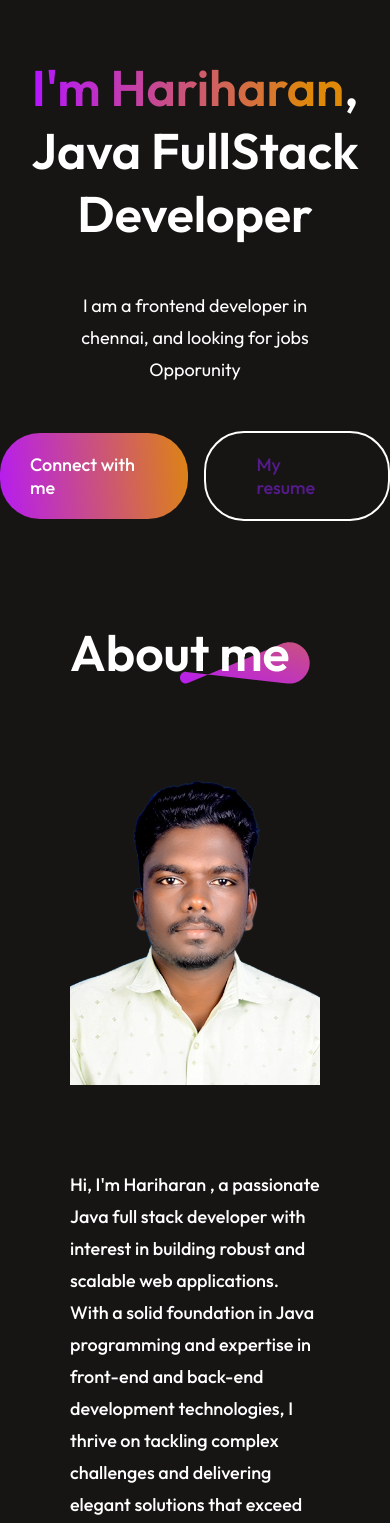
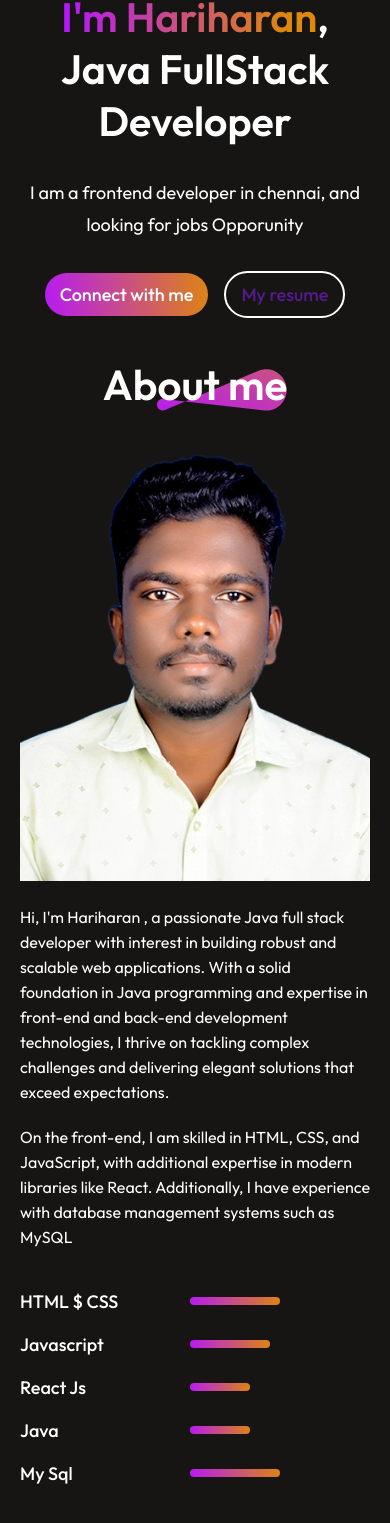
Before and after one commit to hariharann650/Hariharan_Portfolio, a React (Vite) app: page / in a window 390 px wide. Shown: the part 418-1941 px from the top of the page. Built offline with nearby package versions, Linux system fonts and the light colour scheme.

Commit message:
alter for the mobile

```diff
--- a/src/Components/About/About.css
+++ b/src/Components/About/About.css
@@ -103,17 +103,23 @@
 }
 @media screen and (max-width:768px){
   .about{
-    gap:80px;
-    margin:50px 70px;
-    align-items: start;
+    gap:20px;
+    margin:10px 20px;
+    align-items: center;
   }
+
   .about-title h1{
-    font-size: 50px;
+    font-size: 42px;
     padding:0;
   }
   .about-title img{
     width:130px;
-    right:-20px;
+    right:0px;
+  }
+  .about-right{
+    display: flex;
+    flex-direction: column;
+    gap:40px;
   }
   .about-sections{
     flex-direction: column;
@@ -122,20 +128,24 @@
     /* display: none; */
 
   }
+  .about-sections{
+    display: flex;
+    gap:20px;
+  }
   .about-left img{
     width:100%;
   }
   .about-para{
-    font-size:18px;
-    line-height: 32px;
-
+    font-size:16px;
+    line-height: 25px;
+    font-weight: 400;
   }
   .about-skill{
     gap:20px;
     align-items: center;
   }
   .about-skill p{
-    font-size: 20px;
+    font-size: 18px;
   }
   .about-achievements{
     justify-content: start;
@@ -144,11 +154,33 @@
     gap:10px;
   }
   .about-achievement h1{
-    font-size: 34px;
-    font-weight: 700;
+    font-size: 28px;
+    font-weight: 600;
   }
   .about-achievement p{
     text-align: center;
-    font-size: 16px;
+    font-size: 15px;
+    margin-top:4px;
+  }
+  .about-achievements{
+    display: flex;
+    width:100%;
+    justify-content: space-between;
+    margin:20px 0;
+  }
+  .percentage1{
+    width:90px !important;
+  }
+  .percentage2{
+    width:80px !important;
+  }
+  .percentage3{
+    width:60px !important;
+  }
+  .percentage4{
+    width:60px !important;
+  }
+  .percentage5{
+    width:90px !important;
   }
 }
--- a/src/Components/About/About.jsx
+++ b/src/Components/About/About.jsx
@@ -27,11 +27,11 @@ const About = () => {
             </p>
           </div>
           <div className="about-skills">
-            <div className="about-skill"><p>HTML $ CSS</p><hr style={{width:'80%'}} /></div>
-            <div className="about-skill"><p>Javascript</p><hr style={{width:'60%'}} /></div>
-            <div className="about-skill"><p>React Js</p><hr style={{width:'50%'}} /></div>
-            <div className="about-skill"><p>Java</p><hr style={{width:'60%'}} /></div>
-            <div className="about-skill"><p>My Sql</p><hr style={{width:'70%'}} /></div>
+            <div className="about-skill"><p>HTML $ CSS</p><hr className="percentage1" style={{width:'80%'}} /></div>
+            <div className="about-skill"><p>Javascript</p><hr className="percentage2" style={{width:'60%'}} /></div>
+            <div className="about-skill"><p>React Js</p><hr className="percentage3" style={{width:'50%'}} /></div>
+            <div className="about-skill"><p>Java</p><hr className="percentage4" style={{width:'60%'}} /></div>
+            <div className="about-skill"><p>My Sql</p><hr className="percentage5" style={{width:'70%'}} /></div>
           </div>
         </div>
       </div>
--- a/src/Components/Contact/Contact.css
+++ b/src/Components/Contact/Contact.css
@@ -129,71 +129,66 @@
     font-size: 70px;
   }
 }
-@media screen and (max-width:800px){
-  .contact{
-    margin:40px 100px;
-    align-items: center;
-  }
-  .contact-section{
-    flex-direction: column;
-  }
-  .contact-section{
-    gap:100px;
-  }
-  .contact-left p{
-    max-width: 720px;
-  }
-  .contact-right textarea{
-    width:600px;
-  }
-  .contact-right input{
-    width:680px;
-  }
-}
+
 @media screen and (max-width:758px){
   .contact{
     gap:50px;
-    margin:50px 70px;
+    margin:10px 20px;
     align-items: start;
   }
   .contact-title h1{
-    padding:0;
-    font-size: 50px;
+    /* padding:0px 30px; */
+    font-size: 41px;
+    white-space:nowrap;
     font-weight: 600;
   }
   .contact-title img{
     width:130px;
-    margin-right: -20px;
+    margin-right: 20px;
   }
   .contact-section{
     flex-direction: column;
   }
   .contact-left h1{
-    font-size: 54px;
+    font-size: 38px;
   }
   .contact-left p{
-    font-size: 18px;
+    font-size: 16px;
+    line-height: 25px;
   }
   .contact-detail{
+    gap:10px;
+  }
+  .contact-details{
+    display: flex;
+    flex-direction: column;
     gap:20px;
+    color:#D8D8D8;
+    font-size: 20px;
   }
   .contact-detail img{
-    width:25px;
+    width:22px;
   }
   .contact-right label{
-    font-size: 20px;
+    font-size: 17px;
   }
   .contact-right input{
     width:100%;
-    font-size: 20px;
+    height: 55px;
+    font-size: 18px;
   }
   .contact-right textarea{
-    width:95%;
-    font-size: 20px;
-    padding:20px 20px 70px 20px ;
+    width:100%;
+    font-size: 18px;
+    padding:20px 20px 70px 20px;
   }
   .contact-submit{
-    font-size: 20px;
+    font-size: 17px;
     padding:15px 40px;
+    margin-left: 25%;
+  }
+  .contact-section{
+    display: flex;
+    gap:60px;
   }
 }
--- a/src/Components/Footer/Footer.css
+++ b/src/Components/Footer/Footer.css
@@ -61,9 +61,18 @@
   transform: scale(1.1);
   transition: 0.3s;
 }
+@media(min-width:1200px){
+  .footer{
+    margin:20px 60px;
+  }
+}
 @media(max-width:768px){
   .footer{
-    margin:50px 40px;
+    margin:10px 20px;
+  }
+  .footer-top-left p{
+    font-size: 16px;
+    max-width: 400px;
   }
   .footer-top{
     flex-direction: column;
@@ -71,12 +80,22 @@
   }
   .footer-bottom{
     display: flex;
+    justify-content: space-between;
+    font-size: 14px;
+  }
+  .footer-top-left img{
+    margin-left:-10px;
+    width:200px;
+  }
+  .footer-bottom{
+    display: flex;
     flex-direction: column-reverse;
-    margin-bottom: 50px;
+    margin-bottom: 10px;
+  }
+
+  .footer-bottom-right{
+    display: flex;
+    gap:10px;
+    margin-bottom:20px;
   }
 }
-@media(min-width:1000px){
-  .footer{
-    margin:20px 60px;
-  }
-}
--- a/src/Components/Mywork/Mywork.css
+++ b/src/Components/Mywork/Mywork.css
@@ -85,17 +85,18 @@
 @media screen and (max-width:768px){
   .mywork{
     gap:50px;
-    margin:30px 40px;
+    margin:15px 20px;
     align-items: start;
   }
   .mywork-title h1{
     padding:0;
-    font-size: 40px;
+    font-size: 39px;
+    white-space: nowrap;
     font-weight: 600;
   }
   .mywork-title img{
     width:130px;
-    margin-right: -20px;
+    margin-right: 0px;
   }
   .mywork-container{
     grid-template-columns: 1fr;
@@ -106,9 +107,9 @@
     height: 100%;
   }
   .mywork-showmore{
-    padding:20px 40px;
+    padding:15px 30px;
     font-size: 18px;
-    margin:50px auto;
+    margin:10px auto;
     cursor: pointer;
   }
 }
--- a/src/Components/Services/Services.css
+++ b/src/Components/Services/Services.css
@@ -91,29 +91,43 @@
 @media  screen and (max-width:768px){
   .services{
     align-items: start;
-    gap:70px;
-    margin:20px 70px;
+    gap:50px;
+    margin:10px 20px;
+  }
+  .services-title{
+    align-items: center;
+    height: 1;
   }
   .services-title h1{
-    padding:0;
-    font-size: 50px;
+    font-size: 41px;
   }
   .services-title img{
     width:130px;
-    margin-right: -20px;
+    margin-right:0px;
   }
   .services-format{
-    gap:20px;
-    padding:32px;
+    gap:18px;
+    padding:18px;
+  }
+  .services-format h3{
+    font-size: 18px;
   }
   .services-format h2{
-    font-size: 28px;
+    font-size: 23px;
   }
   .services-format p{
-    font-size: 18px;
-    line-height: 32px;
-    max-width:300px;
+  font-size: 17px;
+  max-width:300px;
+  display: -webkit-box;
+  -webkit-box-orient: vertical;
+  -webkit-line-clamp: 3;
+  overflow: hidden;
+  text-overflow: ellipsis;
+  max-height: 4.5em;
+  line-height: 1.5em;
+  -webkit-line-clamp: 3;
   }
+
   .services-readmore img{
     width:20px;
   }
--- a/src/Components/hero/hero.css
+++ b/src/Components/hero/hero.css
@@ -76,17 +76,23 @@
 
 }
 @media screen and (max-width:769px){
+  .hero{
+    display: flex;
+    align-items: center;
+    flex-direction: column;
+    gap:20px;
+  }
   .hero img{
-    margin-bottom: 120px;
+    margin-bottom: 20px;
     width:260px;
   }
   .hero h1{
-    margin-top:50px;
+    margin-top:0px;
     width:90%;
-    font-size: 50px;
+    font-size: 41px;
   }
   .hero p{
-    width:60%;
+    width:90%;
     font-size: 18px;
     line-height: 32px;
     margin:10px 0px;
@@ -95,15 +101,14 @@
     gap:16px;
     font-size: 18px;
     font-weight: 500;
-    margin-bottom: 50px;
-
+    margin-bottom: 30px;
   }
   .hero-connect{
-    padding:20px 30px;
-    border-radius: 40px;
+    padding:10px 15px;
+    border-radius: 50px;
   }
   .hero-resume{
-    padding:20px 50px;
-    border-radius: 40px;
+    padding:10px 15px;
+    border-radius: 50px;
   }
 }
--- a/src/Components/navbar/navbar.css
+++ b/src/Components/navbar/navbar.css
@@ -84,14 +84,14 @@
     position:relative;
     top:30px;
     left:290px;
-    width:30px;
+    width:25px;
   }
   .nav-menu{
     position:fixed;
     flex-direction: column;
     align-items: start;
     toP:0;
-    gap:30px;
+    gap:25px;
     background-color: #1F0016;
     width:350px;
     height: 100%;
@@ -103,10 +103,13 @@
     display: none;
   }
   .nav-menu li{
-    font-size: 30px;
-    padding-left:100px;
+    font-size: 20px;
+    padding-left:50px;
     flex-direction: row;
-    gap:20px;
+    gap:10px;
 
   }
+  .nav-mob-open{
+    width:25px;
+  }
 }
--- a/src/index.css
+++ b/src/index.css
@@ -1,6 +1,7 @@
 *{
   margin:0px;
   padding:0px;
+  box-sizing: border-box;
 }
 body{
   background-color: #161513;
```
